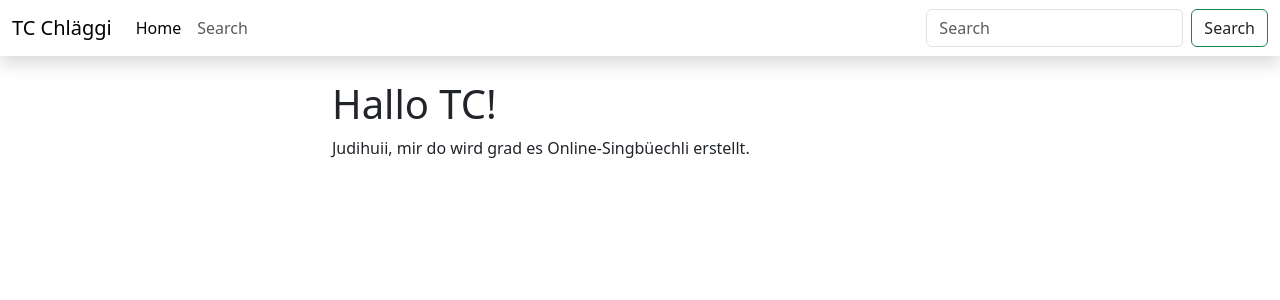
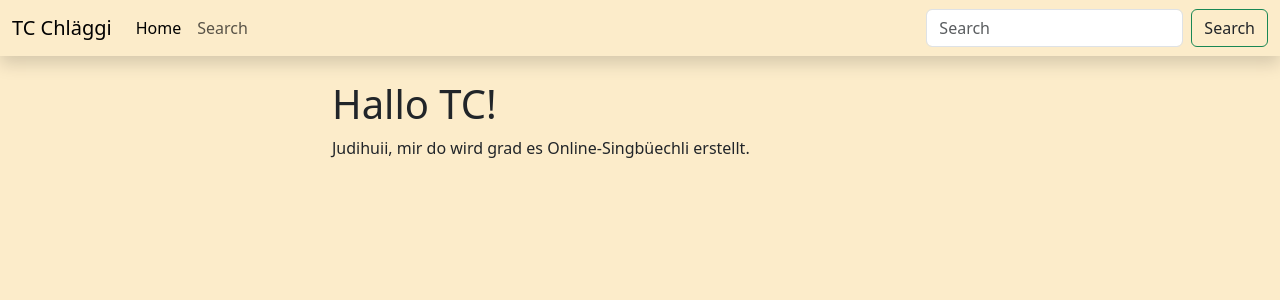
Before and after one commit to Soraxem/song-dist, a Jekyll site: the page built from index.md, in a window 1280 px wide. Shown: the top 300 px of the page. Built offline with Jekyll 4.4.1, drawn with Linux system fonts in a browser that asks for light colours.

Commit message:
Update main.css

```diff
--- a/assets/css/main.css
+++ b/assets/css/main.css
@@ -9,3 +9,15 @@ pre.highlight {
 .task-list {
   list-style-type: none;
 }
+
+html {
+  background-color: #fcecca;
+}
+
+body {
+  background-color: #fcecca;
+}
+
+nav {
+  background-color: #fcecca;
+}
```
